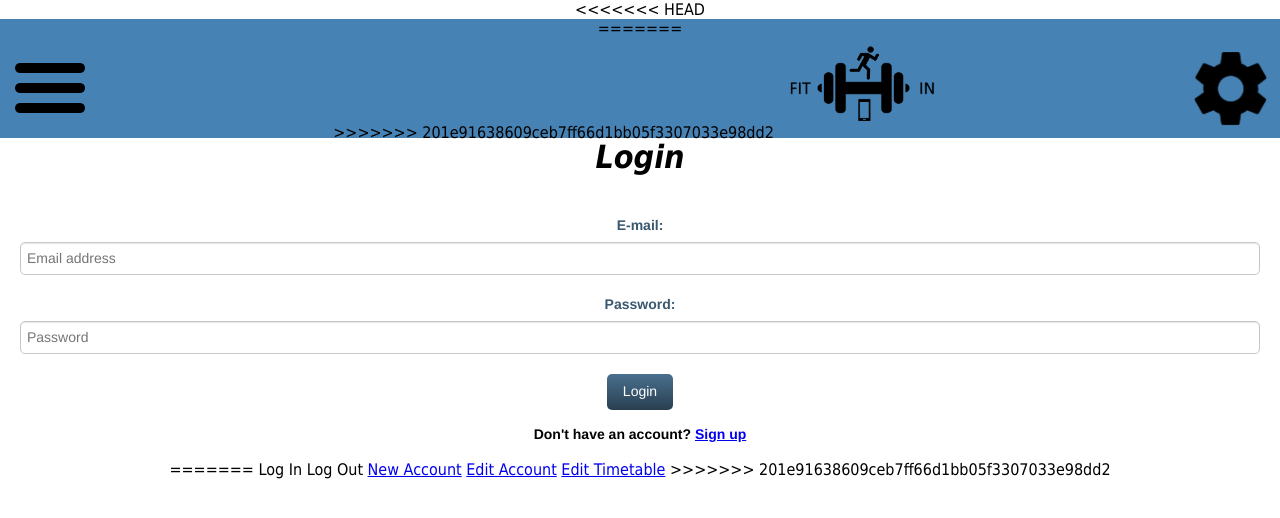
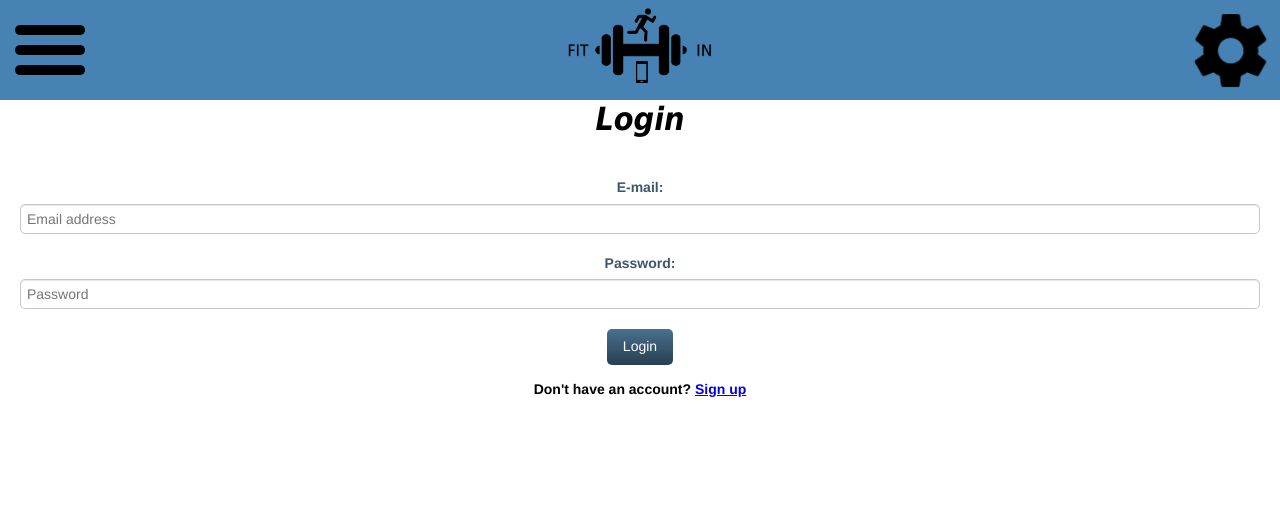
Before and after one commit to minamy/minamy.github.io, a PHP site: page /new_site/login.html in a window 1280 px wide. Shown: the top 518 px of the page. Run offline with PHP 8.4, Linux system fonts and the light colour scheme; some libraries are stand-ins or nearby versions.

Commit message:
small changes

```diff
--- a/new_site/edit_account.html
+++ b/new_site/edit_account.html
@@ -23,14 +23,11 @@
 				<a href="timeline.html">Predictions</a>
 				<a href="timeline.html">Advised Times</a>
 				<a href="timeline.html">History</a>
-<<<<<<< HEAD
-=======
-				<a class="login" href="timetable.html">Edit Timetable</a>
 				<a class="logout" onclick="logIn()">Log In</a>
 				<a class="login" onclick="logOut()">Log Out</a>
 				<a href="create_account.html">New Account</a>
 				<a class="login" href="edit_account.html">Edit Account</a>
->>>>>>> 201e91638609ceb7ff66d1bb05f3307033e98dd2
+				<a class="login" href="timetable.html">Edit Timetable</a>
 			</div>
 		</div>
 		<div class="menu">
--- a/new_site/index.html
+++ b/new_site/index.html
@@ -24,14 +24,11 @@
 				<a href="timeline.html">Predictions</a>
 				<a href="timeline.html">Advised Times</a>
 				<a href="timeline.html">History</a>
-<<<<<<< HEAD
-=======
-				<a class="login" href="timetable.html">Edit Timetable</a>
 				<a class="logout" onclick="logIn()">Log In</a>
 				<a class="login" onclick="logOut()">Log Out</a>
 				<a href="create_account.html">New Account</a>
 				<a class="login" href="edit_account.html">Edit Account</a>
->>>>>>> 201e91638609ceb7ff66d1bb05f3307033e98dd2
+				<a class="login" href="timetable.html">Edit Timetable</a>
 			</div>
 		</div>
 		<div class="menu">
--- a/new_site/login.html
+++ b/new_site/login.html
@@ -3,7 +3,6 @@
 <head>
 	<title>FitIn | Login</title>
 	<link href="stylesheet.css" type="text/css" rel="stylesheet">
-<<<<<<< HEAD
 	<link rel="stylesheet" type="text/css" href="sweetalert-master/dist/sweetalert.css">
 	<link rel="stylesheet" type="text/css" href="style.css">
 	<script src="https://code.jquery.com/jquery-1.11.3.min.js"></script>
@@ -15,13 +14,7 @@
 	</script>
 </head>
 <body>
-	<header class="title">
-=======
-	<script type="text/javascript" src="script.js"></script>
-</head>
-	<body>
 		<header class="title">
->>>>>>> 201e91638609ceb7ff66d1bb05f3307033e98dd2
 				<img class="main" id="menbut" onclick="openMain()" src="Images/menu.png">
 				<a href="index.html"><img class="logo" src="Images/logo.png"></a>
 				<img class="settings" id="setbut" onclick="openSettings()" src="Images/settings.png">
@@ -32,23 +25,20 @@
 				<a href="timeline.html">Predictions</a>
 				<a href="timeline.html">Advised Times</a>
 				<a href="timeline.html">History</a>
-<<<<<<< HEAD
-=======
-				<a class="login" href="timetable.html">Edit Timetable</a>
 				<a class="logout" onclick="logIn()">Log In</a>
 				<a class="login" onclick="logOut()">Log Out</a>
 				<a href="create_account.html">New Account</a>
 				<a class="login" href="edit_account.html">Edit Account</a>
->>>>>>> 201e91638609ceb7ff66d1bb05f3307033e98dd2
+				<a class="login" href="timetable.html">Edit Timetable</a>
 			</div>
 		</div>
 		<div class="menu">
 			<div class="usermenu" id="usermenu">
-<<<<<<< HEAD
-				<a href="login.html">Log In</a>
+				<a class="logout" onclick="logIn()">Log In</a>
+				<a class="login" onclick="logOut()">Log Out</a>
 				<a href="create_account.html">New Account</a>
-				<a href="edit_account.html">Edit Account</a>
-				<a href="timetable.html">Edit Timetable</a>
+				<a class="login" href="edit_account.html">Edit Account</a>
+				<a class="login" href="timetable.html">Edit Timetable</a>
 			</div>
 		</div>
 		<h1 style="text-align: center; font-style: italic;">Login</h1>
@@ -66,15 +56,5 @@
 						<h4 style="text-align:center; margin: 15px"> Don't have an account? <a href="create_account.html"> Sign up</a></h4>
                 </fieldset>
 		</form>
-</body>
-=======
-				<a class="logout" onclick="logIn()">Log In</a>
-				<a class="login" onclick="logOut()">Log Out</a>
-				<a href="create_account.html">New Account</a>
-				<a class="login" href="edit_account.html">Edit Account</a>
-				<a class="login" href="timetable.html">Edit Timetable</a>
-			</div>
-		</div>
 	</body>
->>>>>>> 201e91638609ceb7ff66d1bb05f3307033e98dd2
 </html>
--- a/new_site/script.js
+++ b/new_site/script.js
@@ -50,9 +50,4 @@
 		}
 	});
 	logOut();
-<<<<<<< HEAD
 });
-=======
-});
-
->>>>>>> 201e91638609ceb7ff66d1bb05f3307033e98dd2
--- a/new_site/style.css
+++ b/new_site/style.css
@@ -31,6 +31,7 @@
   border-radius: 5px;
   font: 14px/1.4 "Helvetica Neue", Helvetica, Arial, sans-serif;
   margin: 0;
+  height: 100%;
 }
 
 .account-info {
--- a/new_site/timeline.html
+++ b/new_site/timeline.html
@@ -25,14 +25,11 @@
 				<a href="timeline.html">Predictions</a>
 				<a href="timeline.html">Advised Times</a>
 				<a href="timeline.html">History</a>
-<<<<<<< HEAD
-=======
-				<a class="login" href="timetable.html">Edit Timetable</a>
 				<a class="logout" onclick="logIn()">Log In</a>
 				<a class="login" onclick="logOut()">Log Out</a>
 				<a href="create_account.html">New Account</a>
 				<a class="login" href="edit_account.html">Edit Account</a>
->>>>>>> 201e91638609ceb7ff66d1bb05f3307033e98dd2
+				<a class="login" href="timetable.html">Edit Timetable</a>
 			</div>
 		</div>
 		<div class="menu">
```
Also changed, not shown: new_site/create_account.html (+2 -5 lines), new_site/timeline.js (+0 -15 lines), new_site/timetable.html (+1 -7 lines).
